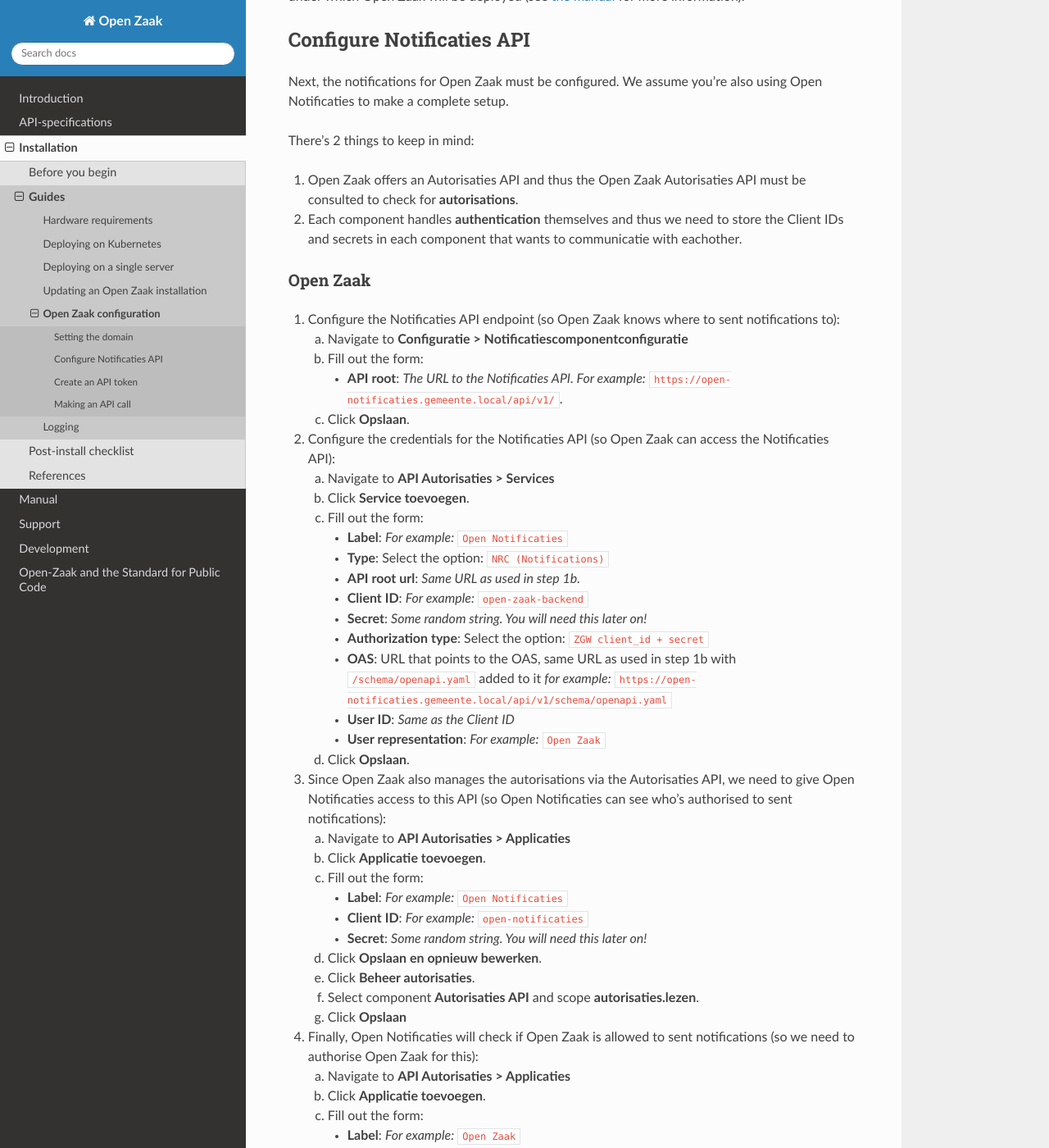
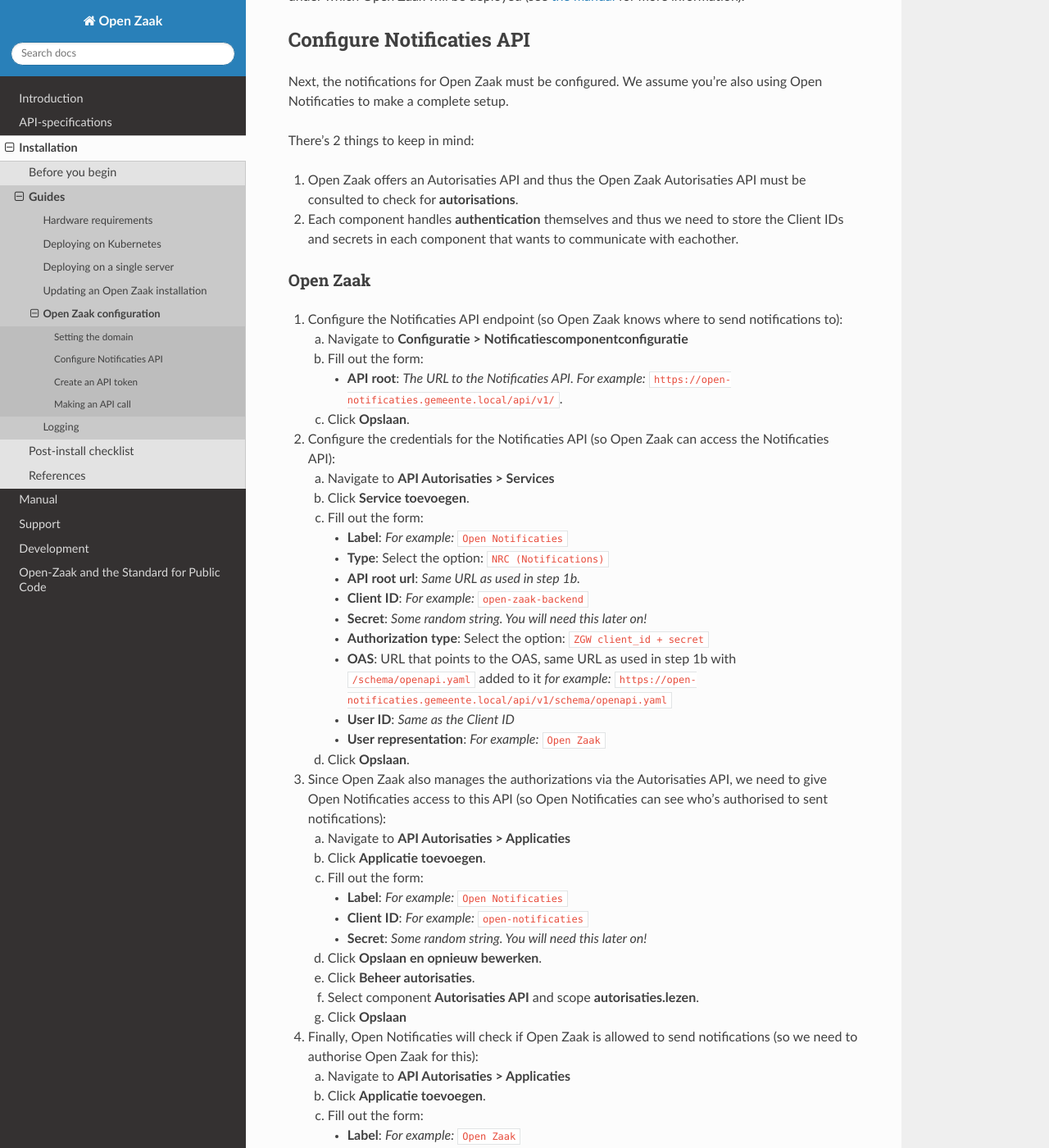
Before and after one commit to open-zaak/open-zaak, a Sphinx documentation site: the page built from docs/installation/configuration.rst, in a window 1280 px wide and 1400 px high, scrolled down 305 px. Shown: the whole window at 82% size. Built offline with Sphinx 7.4.7 and the Read the Docs theme 2.0.0, drawn with Linux system fonts in a browser that asks for light colours; pages that are not in the unit, such as notebooks, are missing from menus.

Commit message:
Fixed spelling errors in config docs

```diff
--- a/docs/installation/configuration.rst
+++ b/docs/installation/configuration.rst
@@ -27,13 +27,13 @@
 1. Open Zaak offers an Autorisaties API and thus the Open Zaak Autorisaties API
    must be consulted to check for **autorisations**.
 2. Each component handles **authentication** themselves and thus we need to store
-   the Client IDs and secrets in each component that wants to communicatie with
+   the Client IDs and secrets in each component that wants to communicate with
    eachother.
 
 Open Zaak
 ---------
 
-1. Configure the Notificaties API endpoint (so Open Zaak knows where to sent
+1. Configure the Notificaties API endpoint (so Open Zaak knows where to send
    notifications to):
 
    a. Navigate to **Configuratie > Notificatiescomponentconfiguratie**
@@ -65,7 +65,7 @@
 
    d. Click **Opslaan**.
 
-3. Since Open Zaak also manages the autorisations via the Autorisaties API, we
+3. Since Open Zaak also manages the authorizations via the Autorisaties API, we
    need to give Open Notificaties access to this API (so Open Notificaties can
    see who's authorised to sent notifications):
 
@@ -83,7 +83,7 @@
    f. Select component **Autorisaties API** and scope **autorisaties.lezen**.
    g. Click **Opslaan**
 
-4. Finally, Open Notificaties will check if Open Zaak is allowed to sent
+4. Finally, Open Notificaties will check if Open Zaak is allowed to send
    notifications (so we need to authorise Open Zaak for this):
 
    a. Navigate to **API Autorisaties > Applicaties**
```
